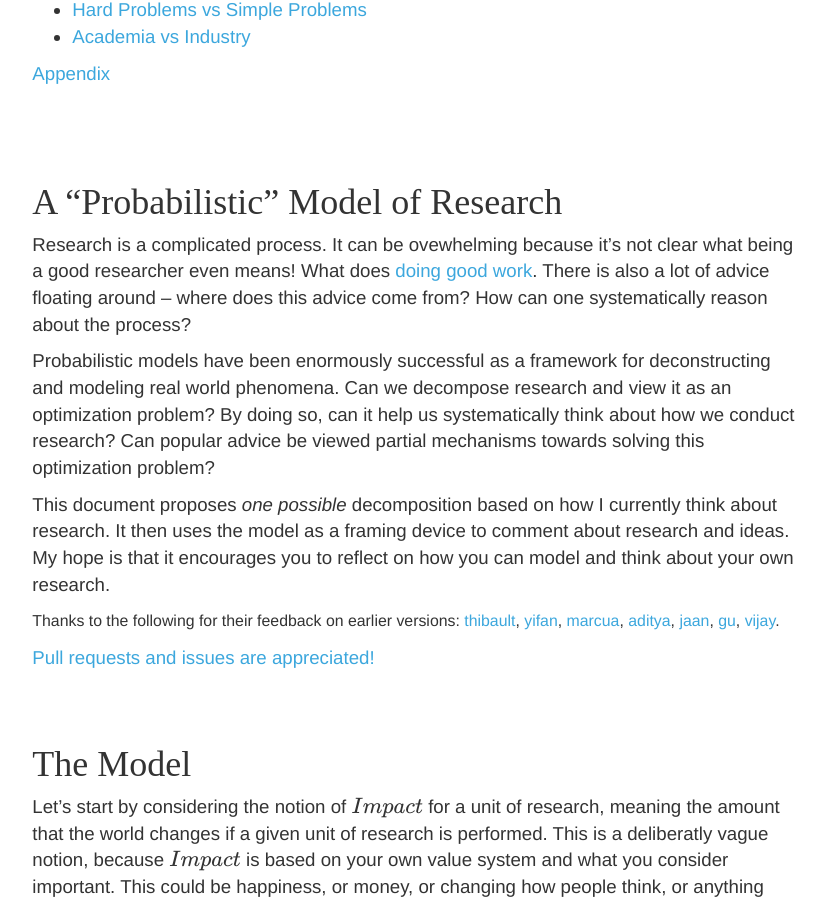
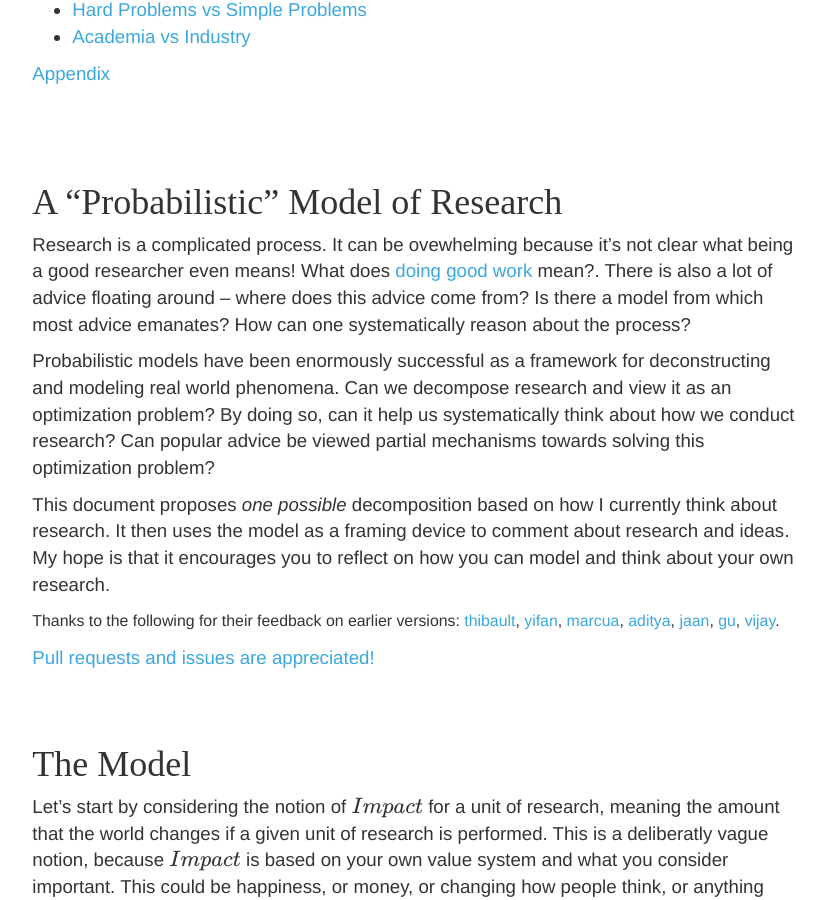
Before and after one commit to researchsetup/researchsetup.github.io, a Jekyll site: the page built from researchmodel.md, in a window 1280 px wide and 900 px high, scrolled down 653 px. Shown: the whole window, without its empty margins (224-1050 px from the left). Built offline with Jekyll 4.4.1, drawn with Linux system fonts in a browser that asks for light colours; some web fonts are replaced; formulas are drawn with MathJax 3; our own code applies the rules of GitHub Pages for plain Markdown files; some of the changed text lies outside the part shown.

Commit message:
lazy commit msg

```diff
--- a/researchmodel.md
+++ b/researchmodel.md
@@ -41,8 +41,9 @@ $$
 # A "Probabilistic" Model of Research
 
 Research is a complicated process.  It can be ovewhelming because it's not clear what being a good researcher even means!
-What does [doing good work](http://www.cs.virginia.edu/~robins/YouAndYourResearch.html).
-There is also a lot of advice floating around -- where does this advice come from? How can one systematically reason about the process?
+What does [doing good work](http://www.cs.virginia.edu/~robins/YouAndYourResearch.html) mean?.
+There is also a lot of advice floating around -- where does this advice come from?  Is there a model from which most advice emanates?
+How can one systematically reason about the process?
 
 Probabilistic models have been enormously successful as a framework for deconstructing and modeling real world phenomena.
 Can we decompose research and view it as an optimization problem? By doing so, can it help us systematically think about how we conduct research?  Can popular advice be viewed partial mechanisms towards solving this optimization problem?
@@ -95,9 +96,13 @@ $$P(paper) = P(hypothesis) \times P(evidence) \times P(assumptions)$$
 
 We can now talk about the expect Impact of a paper based on the possible outcomes and the likelihood of the paper!
 
-$$E[Impact | paper] = P(paper) \times E[Outcome | paper]$$
+$$\begin{align}
+E[Impact | paper] =& P(paper) \times E[Outcome | paper]\\
+                   & P(hypothesis) \times P(evidence) \times P(assumptions) \times E[Outcome | paper]
+\end{align}
+$$
 
-If we expand and simplify the notation, we end up with $Impact$ being composed of four parts:
+If we simplify the notation, we end up with $Impact$ being composed of four parts:
 
 $$Impact = Hypothesis\times Evidence\times Assumptions\times Outcome$$
 
```
